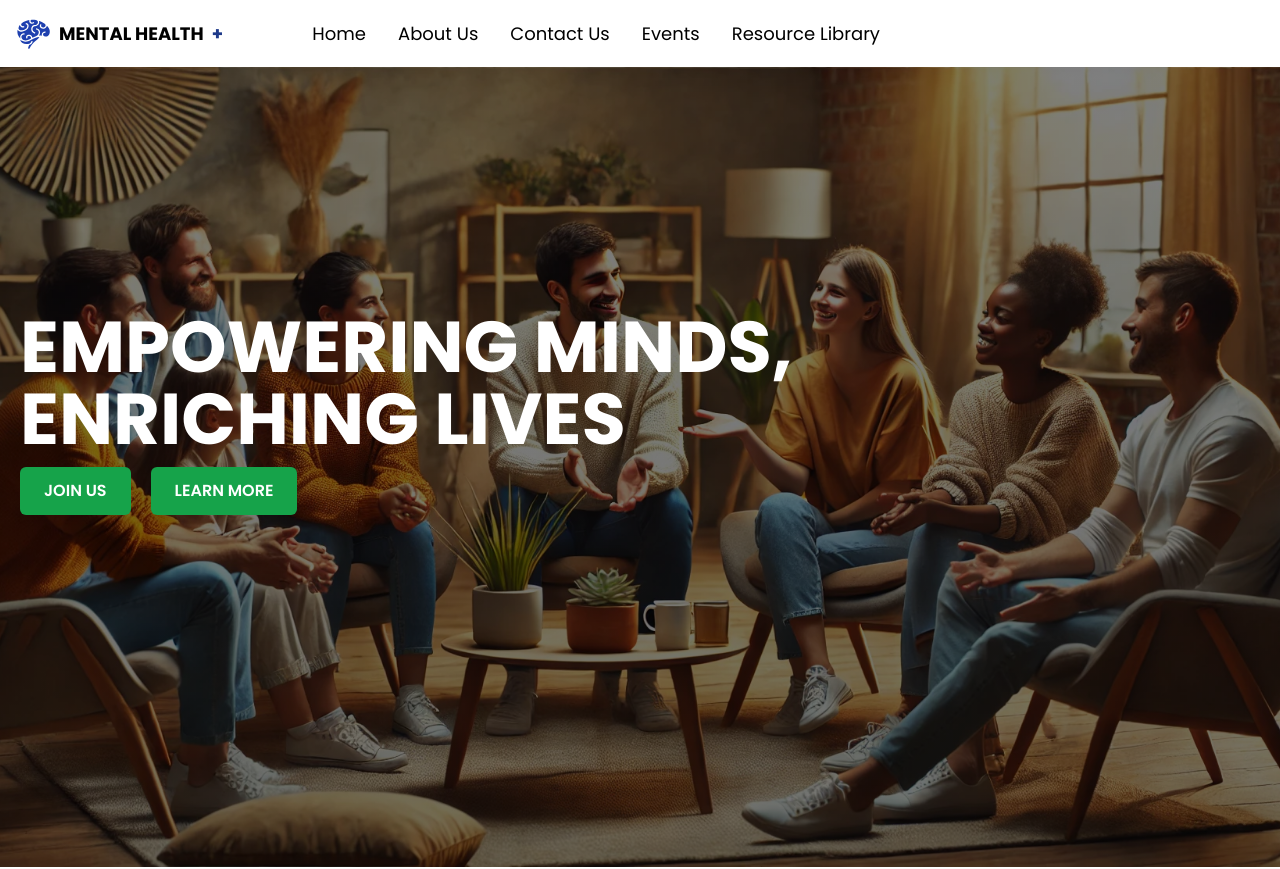
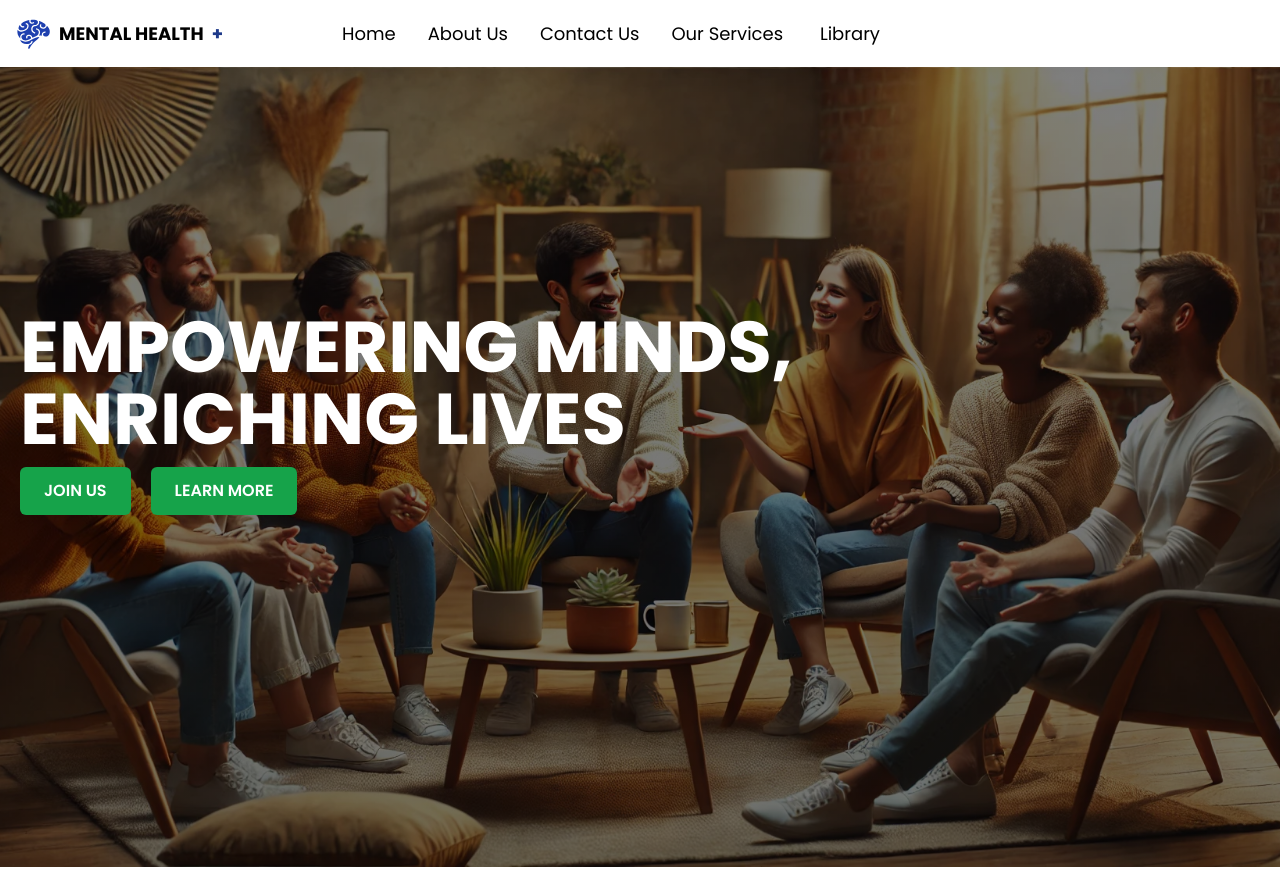
Before and after one commit to AllSparkTech100/Oikno_Hospital_Project, a React (Vite) app: page / in a window 1280 px wide. Shown: the top 869 px of the page. Built offline with nearby package versions, Linux system fonts and the light colour scheme; a web font is replaced by a local one.

Commit message:
new updates

```diff
--- a/src/Components/Header.jsx
+++ b/src/Components/Header.jsx
@@ -16,13 +16,14 @@
             <GiBrain className="text-blue-800" size={35} />
             Mental Health <span className="font-bold text-blue-900">+</span>
           </h1>
-          <div>
-            <button
+          <button
               onClick={menuToggle}
               className="text-2xl sm:hidden focus:outline-none"
             >
               {isMenu ? <IoClose size={28} /> : <IoMenuSharp size={28} />}
             </button>
+          <div>
+
             <nav
               className="hidden sm:block mx-auto basis-1/2 sm:text-lg space-x-8 text-xl"
               aria-label="main">
@@ -30,8 +31,8 @@
               <a href="/">Home</a>
               <a href="/about">About Us</a>
               <a href="/contact">Contact Us</a>
-              <a href="/event">Events</a>
-              <a href="/library">Resource Library</a>
+              <a href="/service">Our Services</a>
+              <a href="/library"> Library</a>
             </nav>
           </div>
         </div>{" "}
--- a/src/Pages/About.jsx
+++ b/src/Pages/About.jsx
@@ -63,7 +63,7 @@
       </section>
 
       {/* Description of the CEO */}
-      <section className="mt-40 ">
+      <section className="mt-40">
         <div className="container w-full bg-slate-900 mx-auto p-4 rounded-lg">
           <div className="h-auto relative  rounded-2xl flex flex-col lg:flex-row-reverse gap-3 lg:gap-6 w-full py-10 px-4 items-center justify-around ">
             {/* CEO img */}
--- a/src/Pages/Pages.jsx
+++ b/src/Pages/Pages.jsx
@@ -3,6 +3,7 @@
 import About from "./About";
 import Error from "./Error";
 import Library from "./Library";
+import Services from "./Services";
 import { Route, Routes } from "react-router-dom";
 
 function Pages() {
@@ -10,6 +11,7 @@
     <Routes>
       <Route path="/" element={<Home />} />
       <Route path="/contact" element={<Contact />} />
+      <Route path="/services" element={<Services />} />
       <Route path="/about" element={<About />} />
       <Route path="/library" element={<Library />} />
       <Route path="*" element={<Error />} />
--- /dev/null
+++ b/src/Pages/Services.jsx
@@ -0,0 +1,9 @@
+
+
+function Services() {
+  return (
+    <div>Services</div>
+  )
+}
+
+export default Services
```
